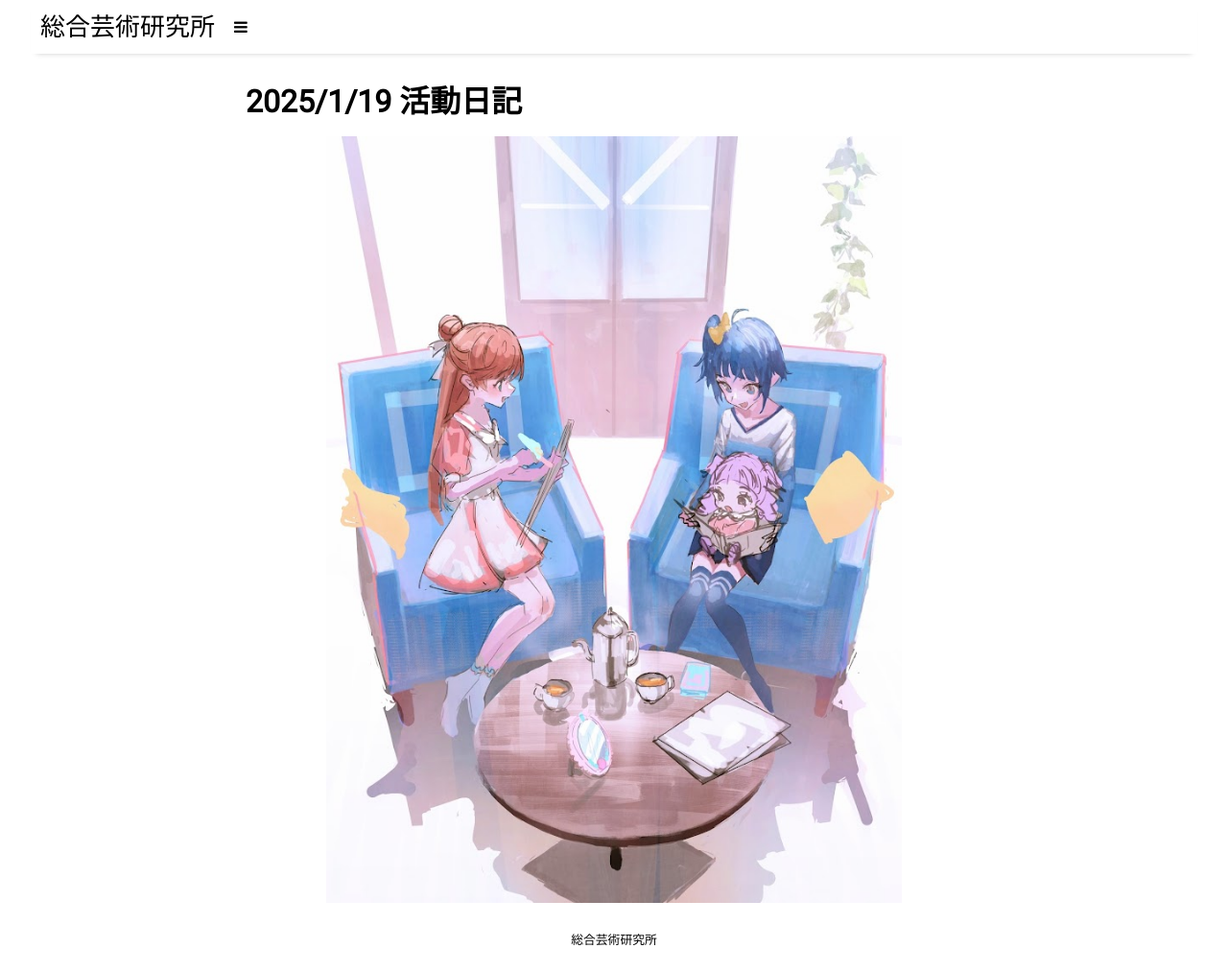
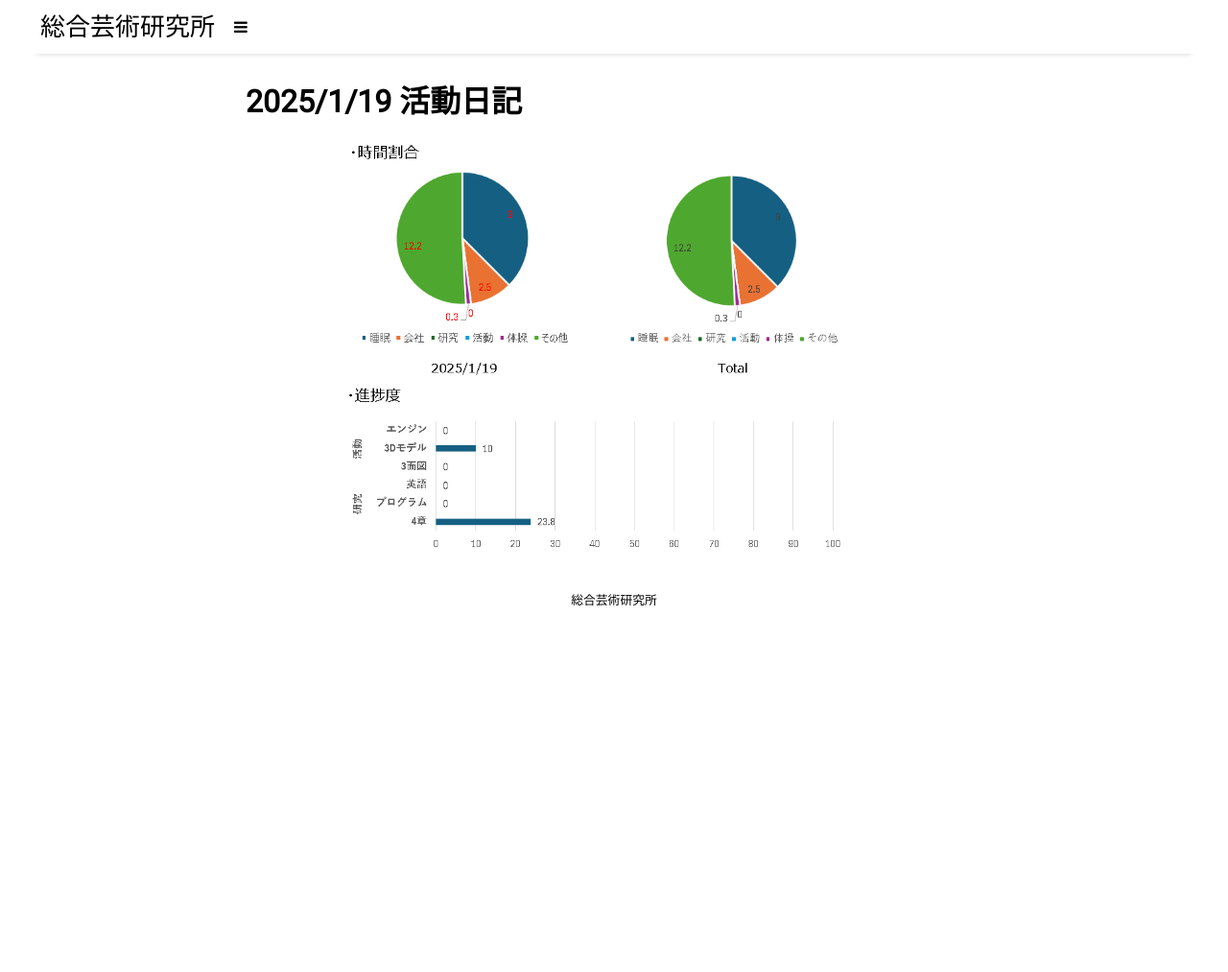
Before and after one commit to gj1002509/zakisikoku, a Jekyll site: the page built from _posts/2025-1-19-daily.md, in a window 1280 px wide and 1013 px high. Shown: the whole window at 96% size. Built offline with Jekyll 4.4.1, drawn with Linux system fonts in a browser that asks for light colours; nearby versions of some CDN libraries.

Commit message:
Update 2025-1-19-daily.md

```diff
--- a/_posts/2025-1-19-daily.md
+++ b/_posts/2025-1-19-daily.md
@@ -6,4 +6,4 @@ categories:
 permalink: /2025-1-19-daily
 ---
 
- <img src="{{ site.github.url }}/assets/img/pri_1.png" alt="画像1">
+ <img src="{{ site.github.url }}/assets/img/2025-1-19.png" alt="画像1">
```
